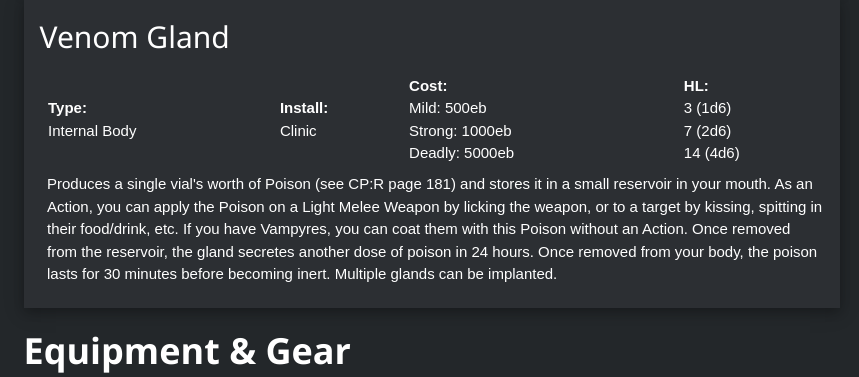
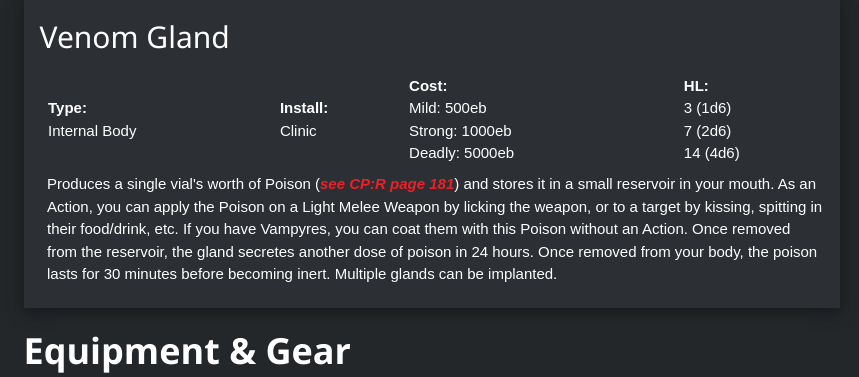
Before and after one commit to Duder5000/homebrew, a PHP site: page /cyberpunk/shop.html in a window 1280 px wide. Shown: the part 4311-4688 px from the top of the page, without its empty margins (0-859 px from the left). Run offline with PHP 8.4, Linux system fonts and the light colour scheme.

Commit message:
red color for refs

```diff
--- a/public/css/darkmode.css
+++ b/public/css/darkmode.css
@@ -331,3 +331,8 @@ li.list-opts2{
 .commentaryFontSize{
 	font-size: 0.8em;
 }
+
+.pageRef{
+	color: #EC2127;
+	font-weight: bold;
+}
--- a/public/cyberpunk/shop.html
+++ b/public/cyberpunk/shop.html
@@ -324,7 +324,7 @@
               </tr>
             </table>
             <p class="spell-desc">
-              Produces a single vial's worth of Poison (see CP:R page 181) and stores it in a small reservoir in your mouth. As an Action, you can apply the Poison on a Light Melee Weapon by licking the weapon, or to a target by kissing, spitting in their food/drink, etc. If you have Vampyres, you can coat them with this Poison without an Action. Once removed from the reservoir, the gland secretes another dose of poison in 24 hours. Once removed from your body, the poison lasts for 30 minutes before becoming inert. Multiple glands can be implanted.
+              Produces a single vial's worth of Poison (<em class="pageRef ">see CP:R page 181</em>) and stores it in a small reservoir in your mouth. As an Action, you can apply the Poison on a Light Melee Weapon by licking the weapon, or to a target by kissing, spitting in their food/drink, etc. If you have Vampyres, you can coat them with this Poison without an Action. Once removed from the reservoir, the gland secretes another dose of poison in 24 hours. Once removed from your body, the poison lasts for 30 minutes before becoming inert. Multiple glands can be implanted.
             </p>
           </div>
         </div>
```
